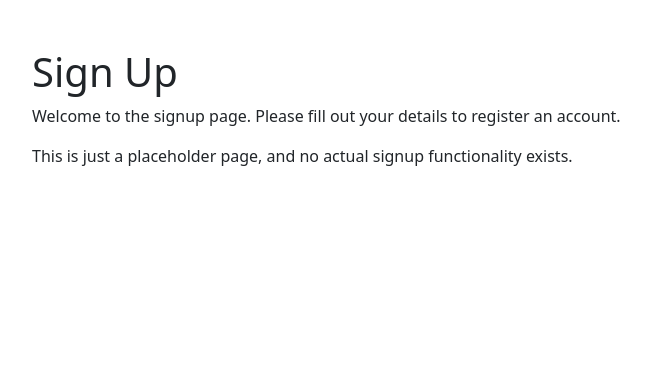
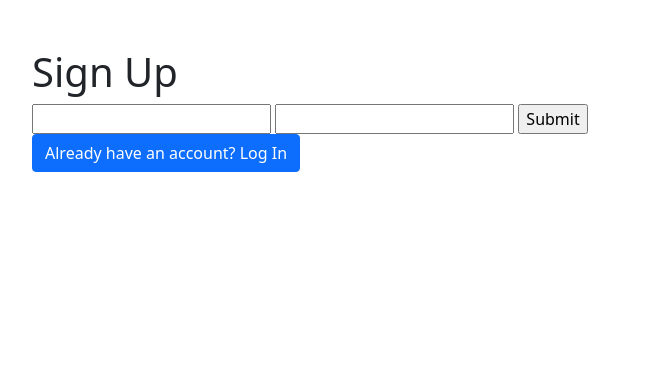
Before and after one commit to Shadtrix/Bookatti_V2, a Flask app: template templates/sign_up.html in a window 1280 px wide. Shown: the part 56-427 px from the top of the page, without its empty margins (50-701 px from the left). Run offline with Flask 3, Linux system fonts and the light colour scheme; the template is opened without the code that fills it, so the values that code supplies are empty, except form fields; form fields are guessed from the names that the template uses; some libraries are stand-ins or nearby versions.

Commit message:
confirmed changes

```diff
--- a/templates/home.html
+++ b/templates/home.html
@@ -9,7 +9,7 @@ Home
     <h1>Welcome to the Bookstore</h1>
     <p>Explore a wide range of books, audiobooks, and more!</p>
     <div class="mt-4">
-        <a href="/bookstore" class="btn btn-primary">Login to Purchase</a>
+        <a href="/login" class="btn btn-primary">Login to continue your reading adventure!</a>
     </div>
 </div>
 {% endblock %}
--- a/templates/sign_up.html
+++ b/templates/sign_up.html
@@ -7,7 +7,12 @@ Sign Up
 {% block content %}
 <div class="container mt-5">
     <h1>Sign Up</h1>
-    <p>Welcome to the signup page. Please fill out your details to register an account.</p>
-    <p>This is just a placeholder page, and no actual signup functionality exists.</p>
+    <form method="POST" action="">
+        {{ form.hidden_tag() }}
+        {{ form.username }}
+        {{ form.password }}
+        {{ form.submit }}
+    </form>
+    <a href="/login" class="btn btn-primary">Already have an account? Log In</a> <br>
 </div>
 {% endblock %}
```
Also changed, not shown: bookstore_chatbot.py (+13 -0 lines), templates/login.html (+7 -2 lines), database.db (added).
